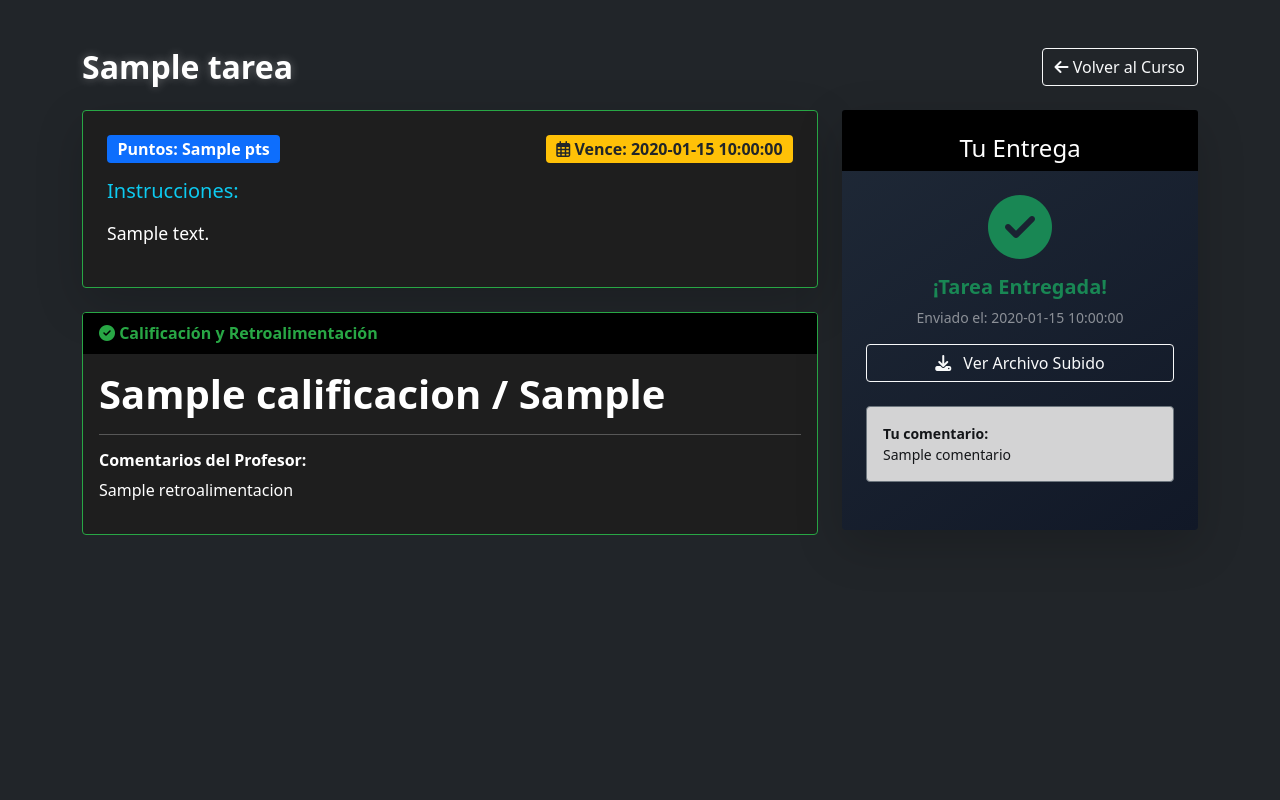
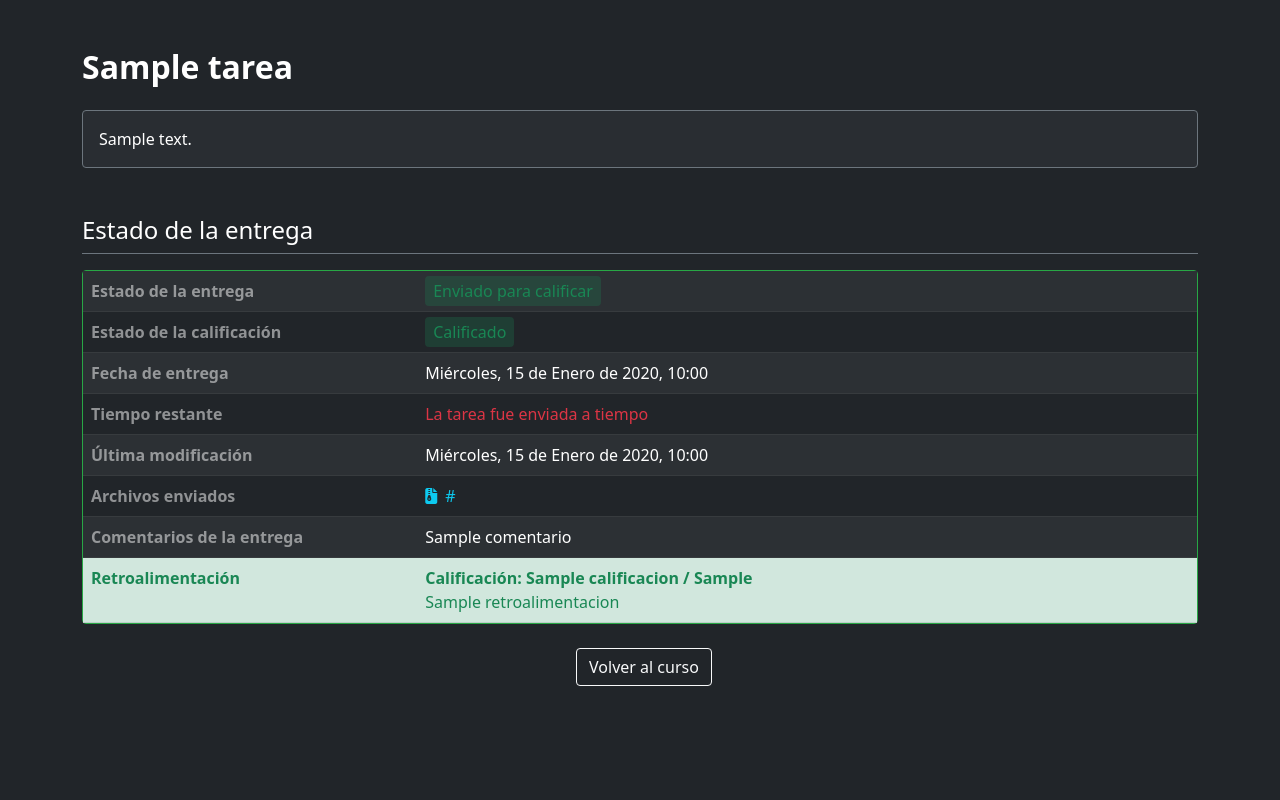
Before and after one commit to J0CIR0/BoloNet, a PHP site: the page made by views/aula/ver_tarea.php in a window 1280 px wide. Shown: the part 56-856 px from the top of the page. Run offline with PHP 8.4, Linux system fonts and the light colour scheme; the template is opened without the code that fills it: most values are stand-ins (such as "Sample title", 1, 10 or a date in 2020); some libraries are stand-ins or nearby versions.

Commit message:
feat: Add task details view with submission status and form.

```diff
--- a/views/aula/ver_tarea.php
+++ b/views/aula/ver_tarea.php
@@ -1,146 +1,226 @@
-<?php require_once __DIR__ . '/../layouts/header.php'; ?>
+<?php require_once __DIR__ . '/../layouts/header.php';
+
+// Helper para tiempo restante
+function time_remaining($fecha_entrega)
+{
+    $now = new DateTime();
+    $due = new DateTime($fecha_entrega);
+    $diff = $now->diff($due);
+
+    if ($now > $due) {
+        return ['text' => 'La tarea está retrasada por ' . $diff->format('%a días, %h horas'), 'class' => 'text-danger', 'is_late' => true];
+    } else {
+        return ['text' => $diff->format('%a días, %h horas') . ' restantes', 'class' => 'text-success', 'is_late' => false];
+    }
+}
+
+// Helper para fecha formateada
+function format_date($date_str)
+{
+    if (!$date_str)
+        return '-';
+    $date = new DateTime($date_str);
+    $days = ['Domingo', 'Lunes', 'Martes', 'Miércoles', 'Jueves', 'Viernes', 'Sábado'];
+    $months = ['Enero', 'Febrero', 'Marzo', 'Abril', 'Mayo', 'Junio', 'Julio', 'Agosto', 'Septiembre', 'Octubre', 'Noviembre', 'Diciembre'];
+
+    return $days[$date->format('w')] . ', ' . $date->format('j') . ' de ' . $months[$date->format('n') - 1] . ' de ' . $date->format('Y') . ', ' . $date->format('H:i');
+}
+
+$timeInfo = time_remaining($tarea['fecha_entrega']);
+?>
 
 <div class="container-fluid py-5 bg-dark text-white" style="min-height: 100vh;">
     <div class="container">
-        <div class="d-flex justify-content-between align-items-center mb-4">
-            <h2 class="mb-0 fw-bold neon-text"><?php echo htmlspecialchars($tarea['titulo']); ?></h2>
-            <a href="index.php?controller=Aula&action=index&id=<?php echo $curso_id; ?>" class="btn btn-outline-light">
-                <i class="fas fa-arrow-left"></i> Volver al Curso
+        <!-- Header -->
+        <h2 class="mb-4 fw-bold"><?php echo htmlspecialchars($tarea['titulo']); ?></h2>
+
+        <!-- Instrucciones / Descripción -->
+        <div class="mb-5">
+            <div class="p-3 bg-secondary bg-opacity-10 rounded border border-secondary">
+                <?php // Si hay video incrustado en descripcion, se podria mostrar aqui si el modelo lo permite ?>
+                <?php echo nl2br(htmlspecialchars($tarea['descripcion'])); ?>
+            </div>
+
+            <!-- Si hubiera archivos adjuntos POR EL PROFESOR para la tarea, aquí irían -->
+        </div>
+
+        <!-- Tabla de Estado de la Entrega (Estilo Moodle) -->
+        <h4 class="mb-3 text-white border-bottom border-secondary pb-2">Estado de la entrega</h4>
+
+        <div class="card bg-dark border-secondary mb-4">
+            <div class="card-body p-0">
+                <table class="table table-dark table-striped table-hover mb-0">
+                    <tbody>
+                        <!-- Fila: Estado de la entrega -->
+                        <tr>
+                            <td class="fw-bold text-white-50" style="width: 30%;">Estado de la entrega</td>
+                            <td>
+                                <?php if ($entrega): ?>
+                                    <span class="bg-success bg-opacity-25 text-success px-2 py-1 rounded">Enviado para
+                                        calificar</span>
+                                <?php else: ?>
+                                    <span class="text-white-50">No entregado</span>
+                                <?php endif; ?>
+                            </td>
+                        </tr>
+
+                        <!-- Fila: Estado de la calificación -->
+                        <tr>
+                            <td class="fw-bold text-white-50">Estado de la calificación</td>
+                            <td>
+                                <?php if ($entrega && $entrega['calificacion'] !== null): ?>
+                                    <span class="bg-success bg-opacity-25 text-success px-2 py-1 rounded">Calificado</span>
+                                <?php else: ?>
+                                    <span class="bg-secondary bg-opacity-25 text-white-50 px-2 py-1 rounded">Sin
+                                        calificar</span>
+                                <?php endif; ?>
+                            </td>
+                        </tr>
+
+                        <!-- Fila: Fecha de entrega (Deadline) -->
+                        <tr>
+                            <td class="fw-bold text-white-50">Fecha de entrega</td>
+                            <td><?php echo format_date($tarea['fecha_entrega']); ?></td>
+                        </tr>
+
+                        <!-- Fila: Tiempo restante -->
+                        <tr>
+                            <td class="fw-bold text-white-50">Tiempo restante</td>
+                            <td class="<?php echo $timeInfo['class']; ?>">
+                                <?php
+                                if ($entrega) {
+                                    echo "La tarea fue enviada " . ($entrega['fecha_entrega'] <= $tarea['fecha_entrega'] ? 'a tiempo' : 'con retraso');
+                                } else {
+                                    echo $timeInfo['text'];
+                                }
+                                ?>
+                            </td>
+                        </tr>
+
+                        <!-- Fila: Última modificación (Fecha de envío) -->
+                        <tr>
+                            <td class="fw-bold text-white-50">Última modificación</td>
+                            <td>
+                                <?php echo $entrega ? format_date($entrega['fecha_entrega']) : '-'; ?>
+                            </td>
+                        </tr>
+
+                        <!-- Fila: Archivos enviados -->
+                        <tr>
+                            <td class="fw-bold text-white-50">Archivos enviados</td>
+                            <td>
+                                <?php if ($entrega && $entrega['archivo_url']): ?>
+                                    <a href="<?php echo htmlspecialchars($entrega['archivo_url']); ?>" target="_blank"
+                                        class="text-decoration-none text-info">
+                                        <i class="fas fa-file-archive me-1"></i>
+                                        <?php echo basename($entrega['archivo_url']); ?>
+                                    </a>
+                                <?php else: ?>
+                                    -
+                                <?php endif; ?>
+                            </td>
+                        </tr>
+
+                        <!-- Fila: Comentarios de la entrega -->
+                        <tr>
+                            <td class="fw-bold text-white-50">Comentarios de la entrega</td>
+                            <td>
+                                <?php echo $entrega && $entrega['comentario'] ? htmlspecialchars($entrega['comentario']) : '-'; ?>
+                            </td>
+                        </tr>
+
+                        <!-- Fila: Comentarios del Profesor (Feedback) -->
+                        <?php if ($entrega && $entrega['retroalimentacion']): ?>
+                            <tr class="table-success">
+                                <td class="fw-bold text-success">Retroalimentación</td>
+                                <td class="text-success">
+                                    <strong>Calificación: <?php echo $entrega['calificacion']; ?> /
+                                        <?php echo $tarea['puntaje_maximo']; ?></strong><br>
+                                    <?php echo nl2br(htmlspecialchars($entrega['retroalimentacion'])); ?>
+                                </td>
+                            </tr>
+                        <?php endif; ?>
+
+                    </tbody>
+                </table>
+            </div>
+        </div>
+
+        <!-- Botones de Acción -->
+        <div class="text-center mt-4">
+            <?php if (!$entrega): ?>
+                <?php if (!$timeInfo['is_late']): ?>
+                    <button class="btn btn-primary px-4 py-2" type="button" data-bs-toggle="collapse"
+                        data-bs-target="#formEntrega">
+                        Agregar entrega
+                    </button>
+                <?php else: ?>
+                    <button class="btn btn-danger px-4 py-2" disabled>
+                        La tarea está cerrada
+                    </button>
+                    <p class="text-danger mt-2 small">No se aceptan entregas fuera de plazo.</p>
+                <?php endif; ?>
+            <?php else: ?>
+                <?php if (!$entrega['calificacion']): ?>
+                    <button class="btn btn-secondary px-4 py-2" type="button" data-bs-toggle="collapse"
+                        data-bs-target="#formEntrega">
+                        Editar entrega
+                    </button>
+                <?php else: ?>
+                    <!-- Si ya está calificada, no se suele dejar editar -->
+                <?php endif; ?>
+            <?php endif; ?>
+
+            <a href="index.php?controller=Aula&action=index&id=<?php echo $curso_id; ?>"
+                class="btn btn-outline-light ms-2">
+                Volver al curso
             </a>
         </div>
 
-        <div class="row">
-            <!-- Columna Izquierda: Información de Tarea -->
-            <div class="col-lg-8 mb-4">
-                <div class="card bg-secondary bg-opacity-10 border-secondary shadow-lg">
-                    <div class="card-body p-4">
-                        <div class="d-flex justify-content-between mb-3">
-                            <span class="badge bg-primary fs-6">Puntos: <?php echo $tarea['puntaje_maximo']; ?>
-                                pts</span>
-                            <span class="badge bg-warning text-dark fs-6">
-                                <i class="far fa-calendar-alt"></i> Vence: <?php echo $tarea['fecha_entrega']; ?>
-                            </span>
-                        </div>
-
-                        <h5 class="text-info mb-3">Instrucciones:</h5>
-                        <p class="lead" style="font-size: 1.1rem; line-height: 1.6;">
-                            <?php echo nl2br(htmlspecialchars($tarea['descripcion'])); ?>
-                        </p>
-                    </div>
-                </div>
-
-                <!-- Retroalimentación (Si existe) -->
-                <?php if ($entrega && $entrega['calificacion'] !== null): ?>
-                    <div class="card mt-4 border-success bg-success bg-opacity-10">
-                        <div class="card-header bg-success text-white fw-bold">
-                            <i class="fas fa-check-circle"></i> Calificación y Retroalimentación
+        <!-- Formulario Colapsable -->
+        <div class="collapse mt-4 <?php echo (!$entrega && !$timeInfo['is_late']) ? 'show' : ''; ?>" id="formEntrega">
+            <div class="card bg-dark border-secondary mx-auto" style="max-width: 800px;">
+                <div class="card-header border-secondary bg-secondary bg-opacity-10">
+                    Subir archivos
                 </div>
                 <div class="card-body">
-                            <h3 class="display-6 fw-bold"><?php echo $entrega['calificacion']; ?> /
-                                <?php echo $tarea['puntaje_maximo']; ?></h3>
-                            <?php if (!empty($entrega['retroalimentacion'])): ?>
-                                <hr>
-                                <h6 class="fw-bold">Comentarios del Profesor:</h6>
-                                <p><?php echo nl2br(htmlspecialchars($entrega['retroalimentacion'])); ?></p>
-                            <?php endif; ?>
-                        </div>
-                    </div>
-                <?php endif; ?>
-            </div>
-
-            <!-- Columna Derecha: Entrega -->
-            <div class="col-lg-4">
-                <div class="card border-0 shadow-lg gradient-custom-card">
-                    <div class="card-header bg-transparent border-0 pt-4 px-4 text-center">
-                        <h4 class="text-white mb-0">Tu Entrega</h4>
-                    </div>
-                    <div class="card-body p-4">
-
-                        <?php if ($entrega): ?>
-                            <!-- Estado Entregado -->
-                            <div class="text-center mb-4">
-                                <div class="mb-3">
-                                    <i class="fas fa-check-circle fa-4x text-success"></i>
-                                </div>
-                                <h5 class="text-success fw-bold">¡Tarea Entregada!</h5>
-                                <p class="text-white-50 small">Enviado el: <?php echo $entrega['fecha_entrega']; ?></p>
-
-                                <?php if ($entrega['archivo_url']): ?>
-                                    <a href="<?php echo $entrega['archivo_url']; ?>" target="_blank"
-                                        class="btn btn-outline-light w-100 mb-2">
-                                        <i class="fas fa-download me-2"></i> Ver Archivo Subido
-                                    </a>
-                                <?php endif; ?>
-
-                                <div class="alert alert-dark mt-3 text-start small border-secondary">
-                                    <strong>Tu comentario:</strong><br>
-                                    <?php echo htmlspecialchars($entrega['comentario']); ?>
-                                </div>
-                            </div>
-
-                            <?php if ($entrega['calificacion'] === null): ?>
-                                <!-- Opción de Re-subir (Editar entrega) si aun no califican y no venció (Opcional, lo dejamos simple por ahora solo aviso) -->
-                                <button class="btn btn-secondary w-100" disabled>Esperando Calificación</button>
-                            <?php endif; ?>
-
-                        <?php else: ?>
-                            <!-- Formulario de Entrega -->
-                            <?php
-                            $vencido = strtotime($tarea['fecha_entrega']) < time();
-                            ?>
-
-                            <?php if ($vencido): ?>
-                                <div class="text-center">
-                                    <i class="fas fa-clock fa-4x text-danger mb-3"></i>
-                                    <h5 class="text-danger">La fecha límite ha pasado.</h5>
-                                    <p class="text-white-50">Ya no puedes entregar esta tarea.</p>
-                                </div>
-                            <?php else: ?>
                     <form action="index.php?controller=Aula&action=subir_tarea" method="POST"
-                                    enctype="multipart/form-data">
+                        enctype="multipart/form-data" class="dropzone-style">
                         <input type="hidden" name="tarea_id" value="<?php echo $tarea['id']; ?>">
                         <input type="hidden" name="curso_id" value="<?php echo $curso_id; ?>">
 
+                        <div class="mb-4 text-center border border-secondary border-dashed p-5 rounded">
+                            <i class="fas fa-cloud-upload-alt fa-3x text-white-50 mb-3"></i>
                             <div class="mb-3">
-                                        <label class="form-label text-white-50">Adjuntar Archivo</label>
                                 <input type="file" name="archivo_tarea"
                                     class="form-control bg-dark text-white border-secondary" required>
                             </div>
+                            <p class="text-muted small">Arrastre y suelte los archivos aquí o use el selector de
+                                archivos.</p>
+                        </div>
 
                         <div class="mb-3">
-                                        <label class="form-label text-white-50">Comentario (Opcional)</label>
+                            <label class="form-label text-white">Comentarios:</label>
                             <textarea name="comentario" class="form-control bg-dark text-white border-secondary"
-                                            rows="3"></textarea>
+                                rows="3"><?php echo $entrega['comentario'] ?? ''; ?></textarea>
                         </div>
 
-                                    <button type="submit" class="btn btn-success w-100 py-2 fw-bold hover-scale">
-                                        <i class="fas fa-paper-plane me-2"></i> Enviar Tarea
-                                    </button>
+                        <div class="text-center">
+                            <button type="submit" class="btn btn-success px-4">Guardar cambios</button>
+                            <button type="button" class="btn btn-outline-light px-4" data-bs-toggle="collapse"
+                                data-bs-target="#formEntrega">Cancelar</button>
+                        </div>
                     </form>
-                            <?php endif; ?>
-                        <?php endif; ?>
-                    </div>
-                </div>
-            </div>
                 </div>
             </div>
         </div>
 
+    </div>
+</div>
+
 <style>
-    .hover-scale {
-        transition: transform 0.2s;
-    }
-
-    .hover-scale:hover {
-        transform: scale(1.02);
-    }
-
-    .gradient-custom-card {
-        background: linear-gradient(145deg, #1f2937, #111827);
-    }
-
-    .neon-text {
-        text-shadow: 0 0 10px rgba(255, 255, 255, 0.3);
+    .border-dashed {
+        border-style: dashed !important;
     }
 </style>
 
```
Also changed, not shown: controllers/AulaController.php (+31 -0 lines). Lines whose indentation alone changed are shown as unchanged.
